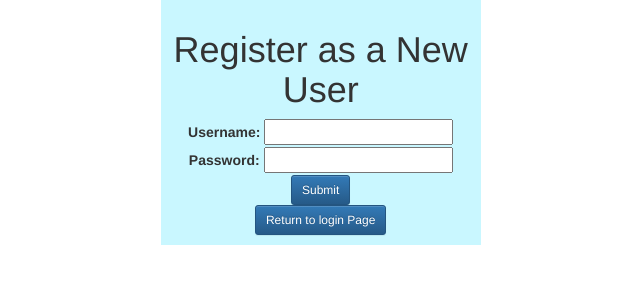
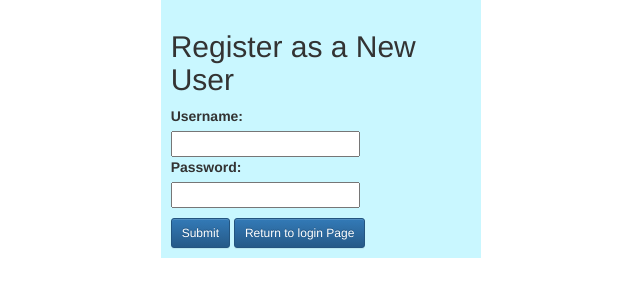
Before and after one commit to tathagata218/passportUAuthHTML, a website: page public/registerPage.html in a window 1280 px wide. Shown: the whole page, without its empty margins (266-906 px from the left). Drawn offline with nearby package versions, Linux system fonts and the light colour scheme.

Commit message:
this is just the beginning

```diff
--- a/public/css/registerPage.css
+++ b/public/css/registerPage.css
@@ -7,5 +7,8 @@ body {
 #resgisterBox{
     background-color: rgb(201, 247, 255);
     padding: 10px;
-    text-align: center;
+
 }
+#btnRow{
+    margin-top: 10px;
+}
--- a/public/registerPage.html
+++ b/public/registerPage.html
@@ -23,22 +23,32 @@
     <div class="container-fluid">
         <div class= "row">
     <div id="resgisterBox" class="col-md-3 col-md-offset-4">
-    <h1>Register as a New User</h1>
+    <h2>Register as a New User</h2>
 
         <div>
             <label>Username:</label>
+            <div class="row">
+                <div  class="col-lg-12">
             <input id="userName" type="text" name="username"/>
+        </div>
+        </div>
         </div>
         <div>
             <label>Password:</label>
+            <div class="row">
+                    <div class="col-lg-12">
             <input id="passWord" type="password" name="password"/>
         </div>
-        <div>
+    </div>
+        </div>
+        <div id="btnRow" class="row">
+        <div class="col-lg-12">
+            <div>
             <button class="btn btn-sm btn-primary" id="submitStuff" >Submit</button>
-        </div>
-        <div>
             <a class ="btn btn-sm btn-primary"   type="button"  href="/">Return to login Page</a>
         </div>
+    </div>
+    </div>
 
     </div>
 </div>
```
Also changed, not shown: public/css/homePage.css (+8 -0 lines), public/homePage.html (+10 -2 lines).
